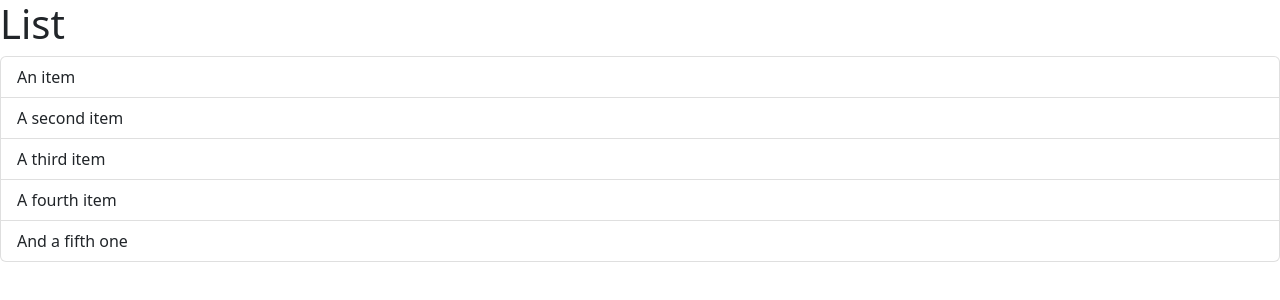
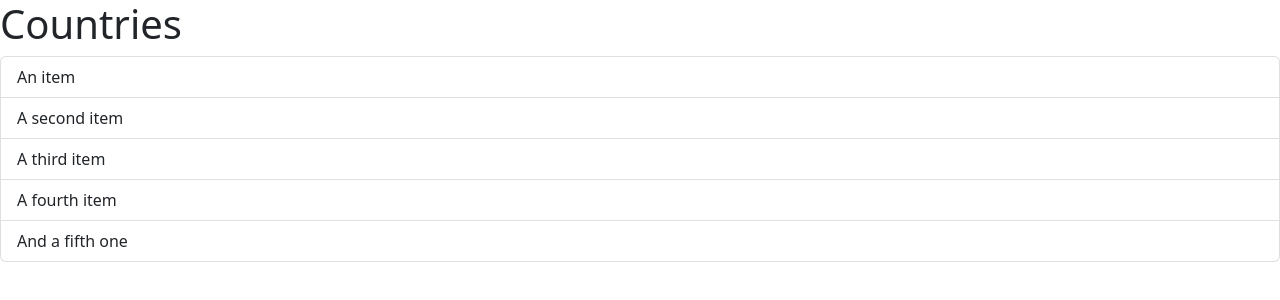
Before and after one commit to Karanfullstack/react-plus-typescript-1, a React (Vite) app: page / in a window 1280 px wide. Shown: the top 300 px of the page. Built offline with nearby package versions, Linux system fonts and the light colour scheme.

Commit message:
passing children

```diff
--- a/src/App.tsx
+++ b/src/App.tsx
@@ -1,9 +1,16 @@
 import ListGroup from "./components/ListGroup";
 
 function App() {
+	const items = [
+		"An item",
+		"A second item",
+		"A third item",
+		"A fourth item",
+		"And a fifth one",
+	];
 	return (
 		<div className="App">
-			<ListGroup />
+			<ListGroup items={items} heading="Countries" />
 		</div>
 	);
 }
--- a/src/components/ListGroup.tsx
+++ b/src/components/ListGroup.tsx
@@ -1,23 +1,23 @@
 import { useState } from "react";
 
-type Items = string;
-export default function ListGroup() {
- const [activeIndex, setActiveIndex] = useState<number>(-1)
-	const items: Items[] = [
-		"An item",
-		"A second item",
-		"A third item",
-		"A fourth item",
-		"And a fifth one",
-	];
+interface Props {
+	items: string[];
+	heading: string;
+}
+
+export default function ListGroup({items, heading}:Props) {
+	const [activeIndex, setActiveIndex] = useState<number>(-1);
+
 
 	// Event handler
-	const handelClick = (index: number) => setActiveIndex(index)
+	const handelClick = (index: number) => setActiveIndex(index);
 	const ItemsLists = items.map((item, index) => (
 		<li
 			key={item}
 			onClick={() => handelClick(index)}
-			className={`${activeIndex === index && "list-group-item active"} list-group-item `}
+			className={`${
+				activeIndex === index && "list-group-item active"
+			} list-group-item `}
 		>
 			{item}
 		</li>
@@ -25,7 +25,7 @@
 
 	return (
 		<>
-			<h1>List</h1>
+			<h1>{heading}</h1>
 			{ItemsLists && <ul className="list-group">{ItemsLists}</ul>}
 			{ItemsLists.length === 0 && <p>No items</p>}
 		</>
```
